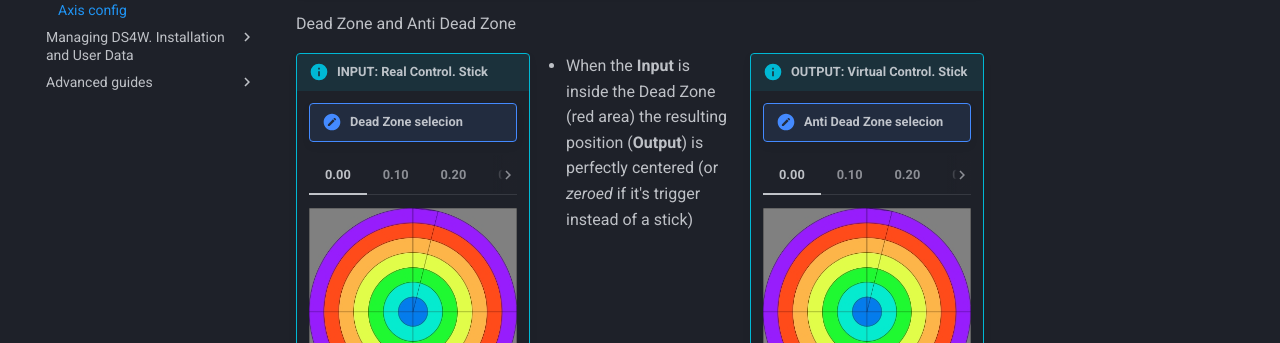
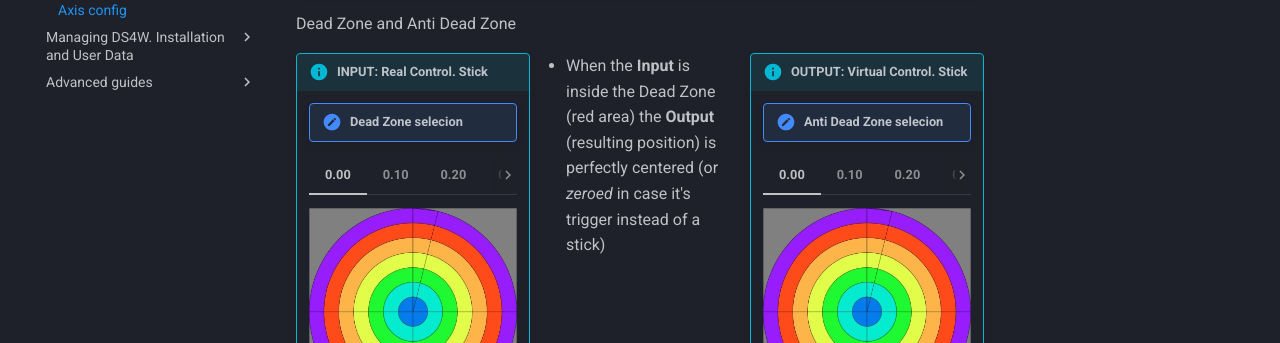
Before and after one commit to CircumSpector/DS4WDocs, an MkDocs documentation site: the page built from docs/guides/p-editor-axis.md, in a window 1280 px wide. Shown: the part 321-664 px from the top of the page. Built offline with MkDocs 1.6.1 and Material for MkDocs 9.7.7, drawn with Linux system fonts in a browser that asks for light colours; comment, search, counter and statistics services are not loaded.

Commit message:
sentence tweak

```diff
--- a/docs/guides/p-editor-axis.md
+++ b/docs/guides/p-editor-axis.md
@@ -63,4 +63,4 @@ Dead Zone and Anti Dead Zone
 
         ![ADZ_0.80.jpg](images/deadzones/ADZ_0.80.jpg){: .glightbox }
 
-- When the **Input** is inside the Dead Zone (red area) the resulting position (**Output**) is perfectly centered (or _zeroed_ if it's trigger instead of a stick)
+- When the **Input** is inside the Dead Zone (red area) the **Output** (resulting position) is perfectly centered (or _zeroed_ in case it's trigger instead of a stick)
```
